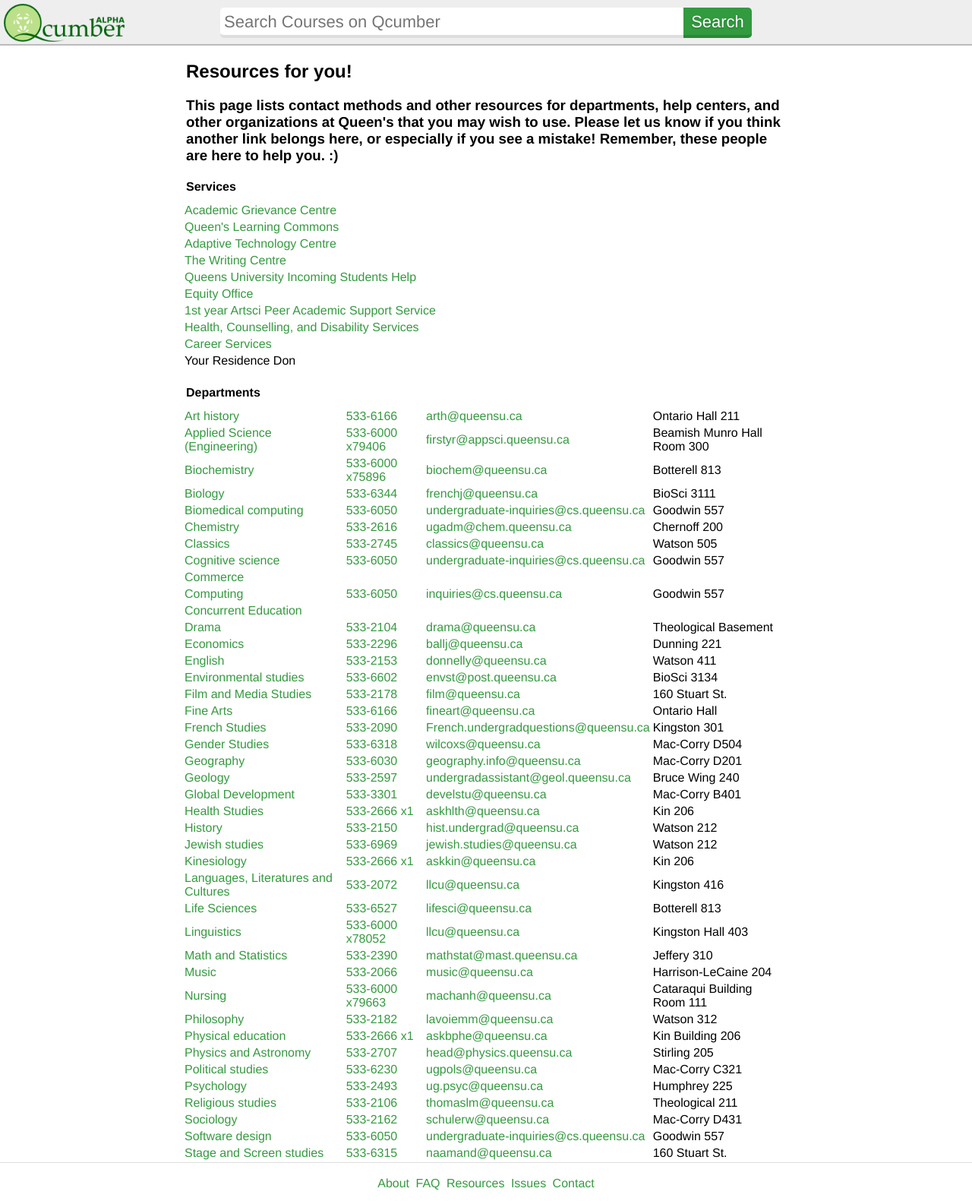
After one commit to Queens-Hacks/qcumber-frontend, a Flask app: page /resources in a window 1280 px wide. The commit adds this page. Shown: the whole page at 76% size. Run offline with Flask 2, Linux system fonts and the light colour scheme; style sheets or scripts are compiled from the project's sources; some libraries are stand-ins or nearby versions.

Commit message:
Added static pages

```diff
--- a/main.py
+++ b/main.py
@@ -201,5 +201,24 @@ def search():
 
     return render_template('search.html', query=query, courses=reses)
 
+###############
+# STATIC URLS #
+###############
+
+@app.route('/faq')
+def faq(): return render_template('static/faq.html')
+
+@app.route('/resources')
+def resources(): return render_template('static/resources.html')
+
+@app.route('/about')
+def about(): return render_template('static/about.html')
+
+@app.route('/contact')
+def contact(): return render_template('static/contact.html')
+
+@app.route('/issues')
+def issues(): return render_template('static/issues.html')
+
 if __name__ == '__main__':
     app.run(port=3000)
--- a/raw/styles/styles.scss
+++ b/raw/styles/styles.scss
@@ -148,8 +148,21 @@ header.navbar {
   font-size: 26px;
   font-weight: normal;
 
+  margin-bottom: 10px;
+
   @media screen and (max-width: 640px) {
     font-size: 20px;
+  }
+}
+
+.menu-options {
+  display: block;
+  text-align: center;
+  padding: 0px 10px;
+
+  li {
+    display: inline-block;
+    margin: 2px;
   }
 }
 
@@ -419,12 +432,11 @@ h2.course-name {
 /*****************
  * Page headings *
  *****************/
-h3 {
+h1, h2, h3, h4, h5 {
   margin-left: 5px;
 }
 
 h4 {
-  margin-left: 5px;
   margin-bottom: 10px;
 
   small {
@@ -436,3 +448,7 @@ p {
   margin-left: 5px;
   margin-right: 5px;
 }
+
+footer.nav-footer {
+  border-top: 1px solid #ddd;
+}
--- /dev/null
+++ b/templates/static/resources.html
@@ -0,0 +1,262 @@
+{% extends "tmpl.html" %}
+
+{% block title %}Resources - Qcumber{% endblock %}
+
+{% block contents %}
+<h1>Resources for you!</h1>
+
+<h3>
+  This page lists contact methods and other resources for departments, help centers, and other organizations at Queen's that you may wish to use. Please let us know if you think another link belongs here, or especially if you see a mistake! Remember, these people are here to help you. :)
+</h3>
+
+<h4>
+  Services
+</h4>
+<table class="services">
+  <tr>
+    <td><a target="_blank" href="http://www.myams.org/about-your-ams/aac-academic-affairs-commission/aac-services.aspx">Academic Grievance Centre</a></td>
+  </tr>
+  <tr>
+    <td><a target="_blank" href="http://www.queensu.ca/qlc">Queen's Learning Commons</a></td>
+  </tr>
+  <tr>
+    <td><a target="_blank" href="http://library.queensu.ca/websrs">Adaptive Technology Centre</a></td>
+  </tr>
+  <tr>
+    <td><a target="_blank" href="http://www.queensu.ca/writingcentre">The Writing Centre</a></td>
+  </tr>
+  <tr>
+    <td><a target="_blank" href="http://www.quish.ca">Queens University Incoming Students Help</a></td>
+  </tr>
+  <tr>
+    <td><a target="_blank" href="http://www.queensu.ca/equity/accessibility.html">Equity Office</a></td>
+  </tr>
+  <tr>
+    <td><a target="_blank" href="http://www.queensu.ca/artsci/help/pass">1st year Artsci Peer Academic Support Service</a></td>
+  </tr>
+  <tr>
+    <td><a target="_blank" href="http://www.queensu.ca/hcds/">Health, Counselling, and Disability Services</a></td>
+  </tr>
+  <tr>
+    <td><a target="_blank" href="http://careers.queensu.ca/index.html">Career Services</a></td>
+  </tr>
+  <tr>
+    <td>Your Residence Don</td>
+  </tr>
+
+</table>
+
+<h4>
+  Departments
+</h4>
+<table class="departments">
+
+  <tr>
+    <td><a target="_blank" href="http://www.queensu.ca/art/arthistory.html">Art history</a></td>
+    <td><a href="tel:+16135336166">533-6166</a></td>
+    <td><a href="mailto:arth@queensu.ca">arth@queensu.ca</a></td>
+    <td>Ontario Hall 211</td>
+  </tr><tr>
+    <td><a target="_blank" href="http://appsci.queensu.ca/">Applied Science (Engineering)</a></td>
+    <td><a href="tel:+16135336000">533-6000 x79406</a></td>
+    <td><a href="mailto:firstyr@appsci.queensu.ca">firstyr@appsci.queensu.ca</a></td>
+    <td>Beamish Munro Hall Room 300</td>
+  </tr><tr>
+    <td><a target="_blank" href="http://healthsci.queensu.ca/liscbchm/">Biochemistry</a></td>
+    <td><a href="tel:+16135336000">533-6000 x75896</a></td>
+    <td><a href="mailto:biochem@queensu.ca">biochem@queensu.ca</a></td>
+    <td>Botterell 813</td>
+  </tr><tr>
+    <td><a target="_blank" href="http://www.queensu.ca/biology/index.html">Biology </a></td>
+    <td><a href="tel:+16135336344">533-6344</a></td>
+    <td><a href="mailto:frenchj@queensu.ca">frenchj@queensu.ca</a></td>
+    <td>BioSci 3111</td>
+  </tr><tr>
+    <td><a target="_blank" href="http://www.cs.queensu.ca/applicants/biomed/">Biomedical computing</a></td>
+    <td><a href="tel:+16135336050">533-6050</a></td>
+    <td><a href=" mailto:ndergraduate-inquiries@cs.queensu.ca">undergraduate-inquiries@cs.queensu.ca</a></td>
+    <td>Goodwin 557</td>
+  </tr><tr>
+    <td><a target="_blank" href="http://www.chem.queensu.ca/">Chemistry</a></td>
+    <td><a href="tel:+16135332616">533-2616</a></td>
+    <td><a href="mailto:ugadm@chem.queensu.ca">ugadm@chem.queensu.ca</a></td>
+    <td>Chernoff 200</td>
+  </tr><tr>
+    <td><a target="_blank" href="http://www.queensu.ca/classics/index.html">Classics</a></td>
+    <td><a href="tel:+16135332745">533-2745</a></td>
+    <td><a href="mailto:classics@queensu.ca">classics@queensu.ca</a></td>
+    <td>Watson 505</td>
+  </tr><tr>
+    <td><a target="_blank" href="http://www.cs.queensu.ca/applicants/cogscience/">Cognitive science</a></td>
+    <td><a href="tel:+16135336050">533-6050</a></td>
+    <td><a href="mailto:undergraduate-inquiries@cs.queensu.ca">undergraduate-inquiries@cs.queensu.ca</a></td>
+    <td>Goodwin 557</td>
+  </tr><tr>
+    <td><a target="_blank" href="http://business.queensu.ca/bcom/">Commerce</a></td>
+    <td><a href="tel:+"></a></td>
+    <td><a href=""></a></td>
+    <td></td>
+  </tr><tr>
+    <td><a target="_blank" href="http://www.cs.queensu.ca/">Computing</a></td>
+    <td><a href="tel:+16135336050">533-6050</a></td>
+    <td><a href="mailto:inquiries@cs.queensu.ca">inquiries@cs.queensu.ca</a></td>
+    <td>Goodwin 557</td>
+  </tr><tr>
+    <td><a target="_blank" href="http://www.educ.queensu.ca/teachereducation/programs/concurrent/queens.html">Concurrent Education</a></td>
+    <td><a href="tel:+"></a></td>
+    <td><a href=""></a></td>
+    <td></td>
+  </tr><tr>
+    <td><a target="_blank" href="http://www.queensu.ca/drama/">Drama</a></td>
+    <td><a href="tel:+16135332104">533-2104</a></td>
+    <td><a href="mailto:drama@queensu.ca">drama@queensu.ca</a></td>
+    <td>Theological Basement</td>
+  </tr><tr>
+    <td><a target="_blank" href="http://www.econ.queensu.ca/">Economics</a></td>
+    <td><a href="tel:+16135332296">533-2296</a></td>
+    <td><a href="mailto:ballj@queensu.ca">ballj@queensu.ca</a></td>
+    <td>Dunning 221</td>
+  </tr><tr>
+    <td><a target="_blank" href="http://queensu.ca/english/">English</a></td>
+    <td><a href="tel:+16135332153">533-2153</a></td>
+    <td><a href="mailto:donnelly@queensu.ca">donnelly@queensu.ca</a></td>
+    <td>Watson 411</td>
+  </tr><tr>
+    <td><a target="_blank" href="http://www.queensu.ca/ensc/index.html">Environmental studies</a></td>
+    <td><a href="tel:+16135336602">533-6602</a></td>
+    <td><a href="mailto:envst@post.queensu.ca">envst@post.queensu.ca</a></td>
+    <td>BioSci 3134</td>
+  </tr><tr>
+    <td><a target="_blank" href="http://www.film.queensu.ca/">Film and Media Studies</a></td>
+    <td><a href="tel:+16135332178">533-2178</a></td>
+    <td><a href="mailto:film@queensu.ca">film@queensu.ca</a></td>
+    <td>160 Stuart St.</td>
+  </tr><tr>
+    <td><a target="_blank" href="http://www.queensu.ca/bfa/index.html">Fine Arts</a></td>
+    <td><a href="tel:+16135336166">533-6166</a></td>
+    <td><a href="mailto:fineart@queensu.ca">fineart@queensu.ca</a></td>
+    <td>Ontario Hall</td>
+  </tr><tr>
+    <td><a target="_blank" href="http://www.queensu.ca/french/index.html">French Studies</a></td>
+    <td><a href="tel:+16135332090">533-2090</a></td>
+    <td><a href="mailto:French.undergradquestions@queensu.ca">French.undergradquestions@queensu.ca</a></td>
+    <td>Kingston 301</td>
+  </tr><tr>
+    <td><a target="_blank" href="http://queensu.ca/gnds/">Gender Studies</a></td>
+    <td><a href="tel:+16135336318">533-6318</a></td>
+    <td><a href="mailto:wilcoxs@queensu.ca">wilcoxs@queensu.ca</a></td>
+    <td>Mac-Corry D504</td>
+  </tr><tr>
+    <td><a target="_blank" href="http://geog.queensu.ca/">Geography</a></td>
+    <td><a href="tel:+16135336030">533-6030</a></td>
+    <td><a href="mailto:geography.info@queensu.ca">geography.info@queensu.ca</a></td>
+    <td>Mac-Corry D201</td>
+  </tr><tr>
+    <td><a target="_blank" href="http://www.queensu.ca/geol/index.html">Geology</a></td>
+    <td><a href="tel:+16135332597">533-2597</a></td>
+    <td><a href="mailto:undergradassistant@geol.queensu.ca">undergradassistant@geol.queensu.ca</a></td>
+    <td>Bruce Wing 240</td>
+  </tr><tr>
+    <td><a target="_blank" href="http://www.queensu.ca/devs/index.html">Global Development</a></td>
+    <td><a href="tel:+16135333301">533-3301</a></td>
+    <td><a href="mailto:develstu@queensu.ca">develstu@queensu.ca</a></td>
+    <td>Mac-Corry B401</td>
+  </tr><tr>
+    <td><a target="_blank" href="http://www.queensu.ca/skhs/">Health Studies</a></td>
+    <td><a href="tel:+16135332666">533-2666 x1</a></td>
+    <td><a href="mailto:askhlth@queensu.ca">askhlth@queensu.ca</a></td>
+    <td>Kin  206</td>
+  </tr><tr>
+    <td><a target="_blank" href="http://www.queensu.ca/history/index.html">History</a></td>
+    <td><a href="tel:+16135332150">533-2150</a></td>
+    <td><a href="mailto:hist.undergrad@queensu.ca">hist.undergrad@queensu.ca</a></td>
+    <td>Watson 212</td>
+  </tr><tr>
+    <td><a target="_blank" href="http://www.queensu.ca/jewishstudies/index.html">Jewish studies</a></td>
+    <td><a href="tel:+16135336969">533-6969</a></td>
+    <td><a href="mailto:jewish.studies@queensu.ca">jewish.studies@queensu.ca</a></td>
+    <td>Watson 212</td>
+  </tr><tr>
+    <td><a target="_blank" href="http://www.queensu.ca/skhs/">Kinesiology</a></td>
+    <td><a href="tel:+16135332666">533-2666 x1</a></td>
+    <td><a href="mailto:askkin@queensu.ca">askkin@queensu.ca</a></td>
+    <td>Kin  206</td>
+  </tr><tr>
+    <td><a target="_blank" href="http://www.queensu.ca/llcu/index.html">Languages, Literatures and Cultures</a></td>
+    <td><a href="tel:+16135332072">533-2072</a></td>
+    <td><a href="mailto:llcu@queensu.ca">llcu@queensu.ca</a></td>
+    <td>Kingston 416</td>
+  </tr><tr>
+    <td><a target="_blank" href="http://healthsci.queensu.ca/liscbchm/">Life Sciences</a></td>
+    <td><a href="tel:+16135336527">533-6527</a></td>
+    <td><a href="mailto:lifesci@queensu.ca">lifesci@queensu.ca</a></td>
+    <td>Botterell 813</td>
+  </tr><tr>
+    <td><a target="_blank" href="http://www.queensu.ca/linguistics/index.html">Linguistics</a></td>
+    <td><a href="tel:+16135336000">533-6000 x78052</a></td>
+    <td><a href="mailto:llcu@queensu.ca">llcu@queensu.ca</a></td>
+    <td>Kingston Hall 403</td>
+  </tr><tr>
+    <td><a target="_blank" href="http://www.mast.queensu.ca/">Math and Statistics</a></td>
+    <td><a href="tel:+16135332390">533-2390</a></td>
+    <td><a href="mailto:mathstat@mast.queensu.ca">mathstat@mast.queensu.ca</a></td>
+    <td>Jeffery 310</td>
+  </tr><tr>
+    <td><a target="_blank" href="http://www.queensu.ca/music/">Music</a></td>
+    <td><a href="tel:+16135332066">533-2066</a></td>
+    <td><a href="mailto:music@queensu.ca">music@queensu.ca</a></td>
+    <td>Harrison-LeCaine 204</td>
+  </tr><tr>
+    <td><a target="_blank" href="http://nursing.queensu.ca/">Nursing</a></td>
+    <td><a href="tel:+16135336000">533-6000 x79663</a></td>
+    <td><a href="mailto:machanh@queensu.ca">machanh@queensu.ca</a></td>
+    <td>Cataraqui Building Room 111</td>
+  </tr><tr>
+    <td><a target="_blank" href="http://www.queensu.ca/philosophy/index.html">Philosophy</a></td>
+    <td><a href="tel:+16135332182">533-2182</a></td>
+    <td><a href="mailto:lavoiemm@queensu.ca">lavoiemm@queensu.ca</a></td>
+    <td>Watson 312</td>
+  </tr><tr>
+    <td><a target="_blank" href="http://www.queensu.ca/skhs/">Physical education</a></td>
+    <td><a href="tel:+16135332666">533-2666 x1</a></td>
+    <td><a href="mailto:askbphe@queensu.ca">askbphe@queensu.ca</a></td>
+    <td>Kin Building 206</td>
+  </tr><tr>
+    <td><a target="_blank" href="http://www.physics.queensu.ca/">Physics and Astronomy</a></td>
+    <td><a href="tel:+16135332707">533-2707</a></td>
+    <td><a href="mailto:head@physics.queensu.ca">head@physics.queensu.ca</a></td>
+    <td>Stirling 205</td>
+  </tr><tr>
+    <td><a target="_blank" href="http://www.queensu.ca/politics/index.html">Political studies</a></td>
+    <td><a href="tel:+16135336230">533-6230</a></td>
+    <td><a href="mailto:ugpols@queensu.ca">ugpols@queensu.ca</a></td>
+    <td>Mac-Corry C321</td>
+  </tr><tr>
+    <td><a target="_blank" href="http://www.queensu.ca/psychology/index.html">Psychology</a></td>
+    <td><a href="tel:+16135332493">533-2493</a></td>
+    <td><a href="mailto:ug.psyc@queensu.ca">ug.psyc@queensu.ca</a></td>
+    <td>Humphrey 225</td>
+  </tr><tr>
+    <td><a target="_blank" href="http://www.queensu.ca/religion/rels.html">Religious studies</a></td>
+    <td><a href="tel:+16135332106">533-2106</a></td>
+    <td><a href="mailto:thomaslm@queensu.ca">thomaslm@queensu.ca</a></td>
+    <td>Theological 211</td>
+  </tr><tr>
+    <td><a target="_blank" href="http://www.queensu.ca/sociology/index.html">Sociology</a></td>
+    <td><a href="tel:+16135332162">533-2162</a></td>
+    <td><a href="mailto:schulerw@queensu.ca">schulerw@queensu.ca</a></td>
+    <td>Mac-Corry D431</td>
+  </tr><tr>
+    <td><a target="_blank" href="http://www.cs.queensu.ca/applicants/softwaredesign/">Software design</a></td>
+    <td><a href="tel:+16135336050">533-6050</a></td>
+    <td><a href="mailto:undergraduate-inquiries@cs.queensu.ca">undergraduate-inquiries@cs.queensu.ca</a></td>
+    <td>Goodwin 557</td>
+  </tr><tr>
+    <td><a target="_blank" href="http://www.film.queensu.ca/STSC.html">Stage and Screen studies</a></td>
+    <td><a href="tel:+16135336315">533-6315</a></td>
+    <td><a href="mailto:naamand@queensu.ca">naamand@queensu.ca</a></td>
+    <td>160 Stuart St.</td>
+  </tr>
+
+</table>
+{% endblock %}
--- a/templates/tmpl.html
+++ b/templates/tmpl.html
@@ -36,5 +36,15 @@
       {% block contents %}{% endblock %}
     </section>
 
+    <footer class="nav-footer">
+      <ul class="menu-options">
+        <li><a href="/about">About</a></li>
+        <li><a href="/faq">FAQ</a></li>
+        <li><a href="/resources">Resources</a></li>
+        <li><a href="/issues">Issues</a></li>
+        <li><a href="/contact">Contact</a></li>
+      </ul>
+    </footer>
+
   </body>
 </html>
```
Also changed, not shown: fill.py (+34 -4 lines), templates/index.html (+8 -0 lines), templates/static/about.html (added, +28 -0 lines), templates/static/contact.html (added, +19 -0 lines), templates/static/faq.html (added, +178 -0 lines), templates/static/issues.html (added, +16 -0 lines).
